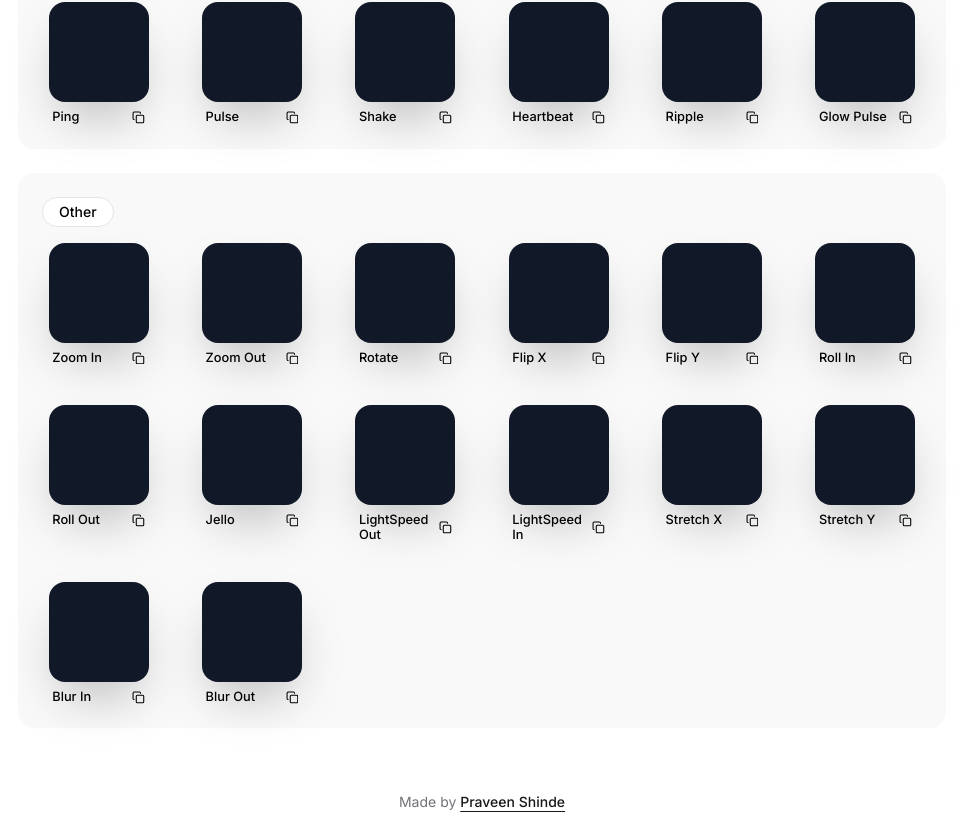
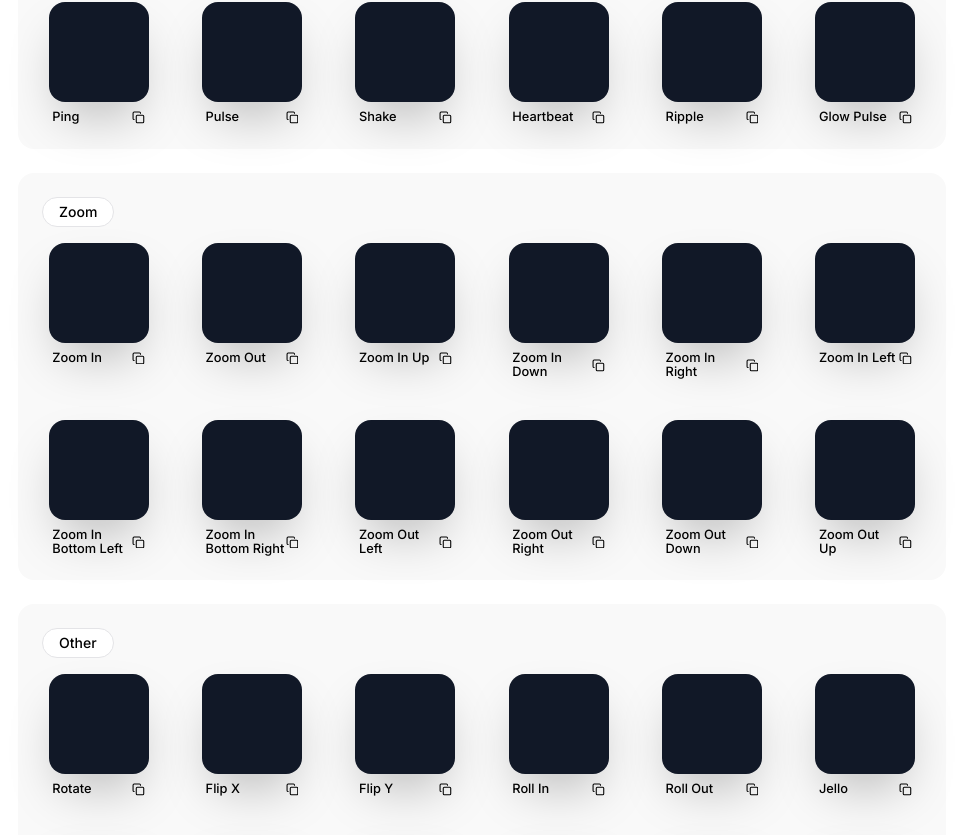
Before and after one commit to PraveenShinde3/tailwind-animations, a Next.js app: page / in a window 1280 px wide. Shown: the part 2237-3072 px from the top of the page, without its empty margins (158-1121 px from the left). Built offline with nearby package versions, Linux system fonts and the light colour scheme.

Commit message:
feat: add zoom in and zoom out animations

```diff
--- a/src/components/Card.js
+++ b/src/components/Card.js
@@ -1,13 +1,89 @@
 "use client";
 import React from "react";
 import { LuCopy } from "react-icons/lu";
-// import { animationVariants } from "@/utils/data";
 import { useToast } from "@/hooks/use-toast";
 import useSettingsStore from "@/utils/store";
 
 const Card = ({ id, animation, name }) => {
   const { settings } = useSettingsStore();
-  const animationVariants = {
+  const { toast } = useToast();
+
+  const animations = {
+    "animate-fadeIn": "animate-fadeIn",
+    "animate-fadeOut": "animate-fadeOut",
+    "animate-fadeUp": "animate-fadeUp",
+    "animate-fadeDown": "animate-fadeDown",
+    "animate-fadeLeft": "animate-fadeLeft",
+    "animate-fadeRight": "animate-fadeRight",
+    "animate-slideUp": "animate-slideUp",
+    "animate-slideDown": "animate-slideDown",
+    "animate-slideLeft": "animate-slideLeft",
+    "animate-slideRight": "animate-slideRight",
+    "animate-slideIn": "animate-slideIn",
+    "animate-slideOut": "animate-slideOut",
+    "animate-rotate": "animate-rotate",
+    "animate-scaleUp": "animate-scaleUp",
+    "animate-scaleDown": "animate-scaleDown",
+    "animate-scaleLeft": "animate-scaleLeft",
+    "animate-scaleRight": "animate-scaleRight",
+    "animate-scaleIn": "animate-scaleIn",
+    "animate-scaleOut": "animate-scaleOut",
+    "animate-scaleUpDown": "animate-scaleUpDown",
+    "animate-scaleBounce": "animate-scaleBounce",
+    "animate-bounce": "animate-bounce",
+    "animate-bounceIn": "animate-bounceIn",
+    "animate-bounceOut": "animate-bounceOut",
+    "animate-bounceRight": "animate-bounceRight",
+    "animate-bounceLeft": "animate-bounceLeft",
+    "animate-bounceUp": "animate-bounceUp",
+    "animate-bounceDown": "animate-bounceDown",
+    "animate-zoomIn": "animate-zoomIn 0.5s ease-out",
+    "animate-zoomOut": "animate-zoomOut 0.5s ease-out",
+    "animate-pulse": "animate-pulse 1.5s infinite",
+    "animate-rotate": "animate-rotate 1s linear infinite",
+    "animate-shake": "animate-shake 0.5s ease-in-out",
+    "animate-ping": "animate-ping",
+    "animate-heartbeat": "animate-heartbeat",
+    "animate-flipX": "animate-flipX",
+    "animate-flipY": "animate-flipY",
+    "animate-rollIn": "animate-rollIn",
+    "animate-rollOut": "animate-rollOut",
+    "animate-wobble": "animate-wobble",
+    "animate-jello": "animate-jello",
+    "animate-lightSpeedIn": "animate-lightSpeedIn",
+    "animate-lightSpeedOut": "animate-lightSpeedOut",
+    "animate-spinClockwise": "animate-spinClockwise",
+    "animate-spinCounterClockwise": "animate-spinCounterClockwise",
+    "animate-spinFast": "animate-spinFast",
+    "animate-spinSlow": "animate-spinSlow",
+    "animate-spinBounce": "animate-spinBounce",
+    "animate-spinZigzag": "animate-spinZigzag",
+    "animate-ripple": "animate-ripple",
+    "animate-stretchX": "animate-stretchX",
+    "animate-stretchY": "animate-stretchY",
+    "animate-pendulum": "animate-pendulum",
+    "animate-swingRotate": "animate-swingRotate",
+    "animate-blurIn": "animate-blurIn",
+    "animate-blurOut": "animate-blurOut",
+    "animate-glowPulse": "animate-glowPulse",
+    "animate-glow": "animate-glow",
+    "animate-diagonalSwing": "animate-diagonalSwing",
+    "animate-swingBounce": "animate-swingBounce",
+    "animate-zoomInUp": "animate-zoomInUp",
+    "animate-zoomInDown": "animate-zoomInDown",
+    "animate-zoomInBottomRight": "animate-zoomInBottomRight",
+    "animate-zoomInBottomLeft": "animate-zoomInBottomLeft",
+    "animate-zoomInTopRight": "animate-zoomInTopRight",
+    "animate-zoomInTopLeft": "animate-zoomInTopLeft",
+    "animate-zoomInDown": "animate-zoomInDown",
+    "animate-zoomInRight": "animate-zoomInRight",
+    "animate-zoomInLeft": "animate-zoomInLeft",
+    "animate-zoomOutLeft": "animate-zoomOutLeft",
+    "animate-zoomOutRight": "animate-zoomOutRight",
+    "animate-zoomOutUp": "animate-zoomOutUp",
+    "animate-zoomOutDown": "animate-zoomOutDown",
+  };
+  const hoverAnimations = {
     "animate-fadeIn": "hover:animate-fadeIn",
     "animate-fadeOut": "hover:animate-fadeOut",
     "animate-fadeUp": "hover:animate-fadeUp",
@@ -68,72 +144,21 @@ const Card = ({ id, animation, name }) => {
     "animate-glow": "hover:animate-glow",
     "animate-diagonalSwing": "hover:animate-diagonalSwing",
     "animate-swingBounce": "hover:animate-swingBounce",
+    "animate-zoomInUp": "hover:animate-zoomInUp",
+    "animate-zoomInDown": "hover:animate-zoomInDown",
+    "animate-zoomInBottomRight": "hover:animate-zoomInBottomRight",
+    "animate-zoomInBottomLeft": "hover:animate-zoomInBottomLeft",
+    "animate-zoomInTopRight": "hover:animate-zoomInTopRight",
+    "animate-zoomInTopLeft": "hover:animate-zoomInTopLeft",
+    "animate-zoomInDown": "hover:animate-zoomInDown",
+    "animate-zoomInRight": "hover:animate-zoomInRight",
+    "animate-zoomInLeft": "hover:animate-zoomInLeft",
+    "animate-zoomOutLeft": "hover:animate-zoomOutLeft",
+    "animate-zoomOutRight": "hover:animate-zoomOutRight",
+    "animate-zoomOutDown": "hover:animate-zoomOutDown",
+    "animate-zoomOutUp": "hover:animate-zoomOutUp",
   };
 
-  const showAnimations = {
-    "animate-fadeIn": "animate-fadeIn",
-    "animate-fadeOut": "animate-fadeOut",
-    "animate-fadeUp": "animate-fadeUp",
-    "animate-fadeDown": "animate-fadeDown",
-    "animate-fadeLeft": "animate-fadeLeft",
-    "animate-fadeRight": "animate-fadeRight",
-    "animate-slideUp": "animate-slideUp",
-    "animate-slideDown": "animate-slideDown",
-    "animate-slideLeft": "animate-slideLeft",
-    "animate-slideRight": "animate-slideRight",
-    "animate-slideIn": "animate-slideIn",
-    "animate-slideOut": "animate-slideOut",
-    "animate-rotate": "animate-rotate",
-    "animate-scaleUp": "animate-scaleUp",
-    "animate-scaleDown": "animate-scaleDown",
-    "animate-scaleLeft": "animate-scaleLeft",
-    "animate-scaleRight": "animate-scaleRight",
-    "animate-scaleIn": "animate-scaleIn",
-    "animate-scaleOut": "animate-scaleOut",
-    "animate-scaleUpDown": "animate-scaleUpDown",
-    "animate-scaleBounce": "animate-scaleBounce",
-    "animate-bounce": "animate-bounce",
-    "animate-bounceIn": "animate-bounceIn",
-    "animate-bounceOut": "animate-bounceOut",
-    "animate-bounceRight": "animate-bounceRight",
-    "animate-bounceLeft": "animate-bounceLeft",
-    "animate-bounceUp": "animate-bounceUp",
-    "animate-bounceDown": "animate-bounceDown",
-    "animate-zoomIn": "animate-zoomIn 0.5s ease-out",
-    "animate-zoomOut": "animate-zoomOut 0.5s ease-out",
-    "animate-pulse": "animate-pulse 1.5s infinite",
-    "animate-rotate": "animate-rotate 1s linear infinite",
-    "animate-shake": "animate-shake 0.5s ease-in-out",
-    "animate-ping": "animate-ping",
-    "animate-heartbeat": "animate-heartbeat",
-    "animate-flipX": "animate-flipX",
-    "animate-flipY": "animate-flipY",
-    "animate-rollIn": "animate-rollIn",
-    "animate-rollOut": "animate-rollOut",
-    "animate-wobble": "animate-wobble",
-    "animate-jello": "animate-jello",
-    "animate-lightSpeedIn": "animate-lightSpeedIn",
-    "animate-lightSpeedOut": "animate-lightSpeedOut",
-    "animate-spinClockwise": "animate-spinClockwise",
-    "animate-spinCounterClockwise": "animate-spinCounterClockwise",
-    "animate-spinFast": "animate-spinFast",
-    "animate-spinSlow": "animate-spinSlow",
-    "animate-spinBounce": "animate-spinBounce",
-    "animate-spinZigzag": "animate-spinZigzag",
-    "animate-ripple": "animate-ripple",
-    "animate-stretchX": "animate-stretchX",
-    "animate-stretchY": "animate-stretchY",
-    "animate-pendulum": "animate-pendulum",
-    "animate-swingRotate": "animate-swingRotate",
-    "animate-blurIn": "animate-blurIn",
-    "animate-blurOut": "animate-blurOut",
-    "animate-glowPulse": "animate-glowPulse",
-    "animate-glow": "animate-glow",
-    "animate-diagonalSwing": "animate-diagonalSwing",
-    "animate-swingBounce": "animate-swingBounce",
-  };
-
-  const { toast } = useToast();
   const handleCopy = (code) => {
     navigator.clipboard.writeText(code).then(() => {
       toast({
@@ -142,6 +167,11 @@ const Card = ({ id, animation, name }) => {
       });
     });
   };
+
+  // Dynamically handle hover animations
+  const animationClass = settings.isEnabled
+    ? animations[animation]
+    : hoverAnimations[animation];
 
   return (
     <div className="flex flex-col w-fit items-center space-y-2">
@@ -156,11 +186,9 @@ const Card = ({ id, animation, name }) => {
           animationDelay: `${settings.delay}ms`,
           animationTimingFunction: settings.timingFunction,
         }}
-        className={` w-[100px] h-[100px] rounded-2xl shadow-[rgba(0,_0,_0,_0.25)_0px_25px_50px_-12px] bg-gray-900 ${
-          settings.isEnabled
-            ? showAnimations[animation]
-            : animationVariants[animation]
-        } transform transition duration-500`}
+        className={`w-[100px] h-[100px] rounded-2xl shadow-[rgba(0,_0,_0,_0.25)_0px_25px_50px_-12px] bg-gray-900 transform transition duration-500 ${
+          animationClass // Hover animation
+        }`}
       ></div>
       <div className="text-[0.8rem] font-medium flex px-1 justify-between w-full items-center">
         <p className="text-wrap z-20 w-[80px] leading-[0.9rem]">{name}</p>
--- a/src/components/CardHolder.js
+++ b/src/components/CardHolder.js
@@ -54,6 +54,10 @@ const CardHolder = () => {
     (animation) => animation.animation === "Reaction"
   );
 
+  const zoomAnimations = animationData.filter(
+    (animation) => animation.animation === "Zoom"
+  );
+
   const otherAnimations = animationData.filter(
     (animation) => animation.animation === "Other"
   );
@@ -69,6 +73,7 @@ const CardHolder = () => {
         <CardWrapper name="Swing" data={swingAnimations} />
         <CardWrapper name="Spin" data={spinAnimations} />
         <CardWrapper name="Reaction" data={reactionAnimations} />
+        <CardWrapper name="Zoom" data={zoomAnimations} />
         <CardWrapper name="Other" data={otherAnimations} />
       </div>
     </>
--- a/src/utils/data.js
+++ b/src/utils/data.js
@@ -70,18 +70,6 @@ const animationData = [
     name: "Bounce Right",
     animation: "Bounce",
     className: "animate-bounceRight",
-  },
-  {
-    id: 13,
-    name: "In",
-    animation: "Zoom",
-    className: "animate-zoomIn",
-  },
-  {
-    id: 14,
-    name: "Out",
-    animation: "Zoom",
-    className: "animate-zoomOut",
   },
   {
     id: 16,
@@ -176,13 +164,13 @@ const animationData = [
   {
     id: 32,
     name: "Zoom In",
-    animation: "Other",
+    animation: "Zoom",
     className: "animate-zoomIn",
   },
   {
     id: 33,
     name: "Zoom Out",
-    animation: "Other",
+    animation: "Zoom",
     className: "animate-zoomOut",
   },
   {
@@ -339,6 +327,66 @@ const animationData = [
     animation: "Swing",
     className: "animate-swingBounce",
   },
+  {
+    id: 63,
+    name: "Zoom In Up",
+    animation: "Zoom",
+    className: "animate-zoomInUp",
+  },
+  {
+    id: 64,
+    name: "Zoom In Down",
+    animation: "Zoom",
+    className: "animate-zoomInDown",
+  },
+  {
+    id: 65,
+    name: "Zoom In Right",
+    animation: "Zoom",
+    className: "animate-zoomInRight",
+  },
+  {
+    id: 66,
+    name: "Zoom In Left",
+    animation: "Zoom",
+    className: "animate-zoomInLeft",
+  },
+  {
+    id: 67,
+    name: "Zoom In Bottom Left",
+    animation: "Zoom",
+    className: "animate-zoomInBottomLeft",
+  },
+  {
+    id: 68,
+    name: "Zoom In Bottom Right",
+    animation: "Zoom",
+    className: "animate-zoomInBottomRight",
+  },
+  {
+    id: 69,
+    name: "Zoom Out Left",
+    animation: "Zoom",
+    className: "animate-zoomOutLeft",
+  },
+  {
+    id: 70,
+    name: "Zoom Out Right",
+    animation: "Zoom",
+    className: "animate-zoomOutRight",
+  },
+  {
+    id: 71,
+    name: "Zoom Out Down",
+    animation: "Zoom",
+    className: "animate-zoomOutDown",
+  },
+  {
+    id: 72,
+    name: "Zoom Out Up",
+    animation: "Zoom",
+    className: "animate-zoomOutUp",
+  },
 ];
 
 const animationVariants = {
@@ -428,6 +476,14 @@ const themeData = `theme: {
         bounceDown: "bounceDown 0.5s ease-in-out",
         zoomIn: "zoomIn 0.5s ease-out",
         zoomOut: "zoomOut 0.5s ease-out",
+        zoomInUp: "zoomInUp 0.5s",
+        zoomInDown: "zoomInDown 0.5s",
+        zoomInLeft: "zoomInLeft 0.5s",
+        zoomInRight: "zoomInRight 0.5s",
+        zoomInBottomRight: "zoomInBottomRight 0.5s",
+        zoomInBottomLeft:"zoomInBottonLeft 0.5s",
+        zoomInTopLeft: "zoomInTopLeft 0.5s",
+        zoomInTopRight: "zoomInTopRight 0.5s",
         pulse: "pulse 1.5s infinite",
         rotate: "rotate 1s linear infinite",
         ping: "ping 1s cubic-bezier(0, 0, 0.2, 1) infinite",
@@ -716,10 +772,6 @@ const themeData = `theme: {
           "100%": { transform: "rotate(0deg)" },
         },
       },
-      colors: {
-        background: "var(--background)",
-        foreground: "var(--foreground)",
-      },
     },
   }`;
 
--- a/tailwind.config.js
+++ b/tailwind.config.js
@@ -5,6 +5,14 @@ module.exports = {
     "./src/pages/**/*.{js,ts,jsx,tsx,mdx}",
     "./src/components/**/*.{js,ts,jsx,tsx,mdx}",
     "./src/app/**/*.{js,ts,jsx,tsx,mdx}",
+  ],
+  safelist: [
+    {
+      pattern: /hover:animate-.*/, // Allow all hover:animate- classes
+    },
+    {
+      pattern: /animate-.*/, // Allow all animate- classes
+    },
   ],
   theme: {
     extend: {
@@ -29,7 +37,19 @@ module.exports = {
         bounceUp: "bounceUp 0.5s infinite",
         bounceDown: "bounceDown 0.5s infinite",
         zoomIn: "zoomIn 0.5s infinite",
-        zoomOut: "zoomOut 0.5s infinite",
+        zoomInBottomRight: "zoomInBottomRight 1s infinite",
+        zoomInBottomLeft: "zoomInBottomLeft 1s infinite",
+        zoomInTopRight: "zoomInTopRight 1s infinite",
+        zoomInTopLeft: "zoomInTopLeft 1s infinite",
+        zoomInDown: "zoomInDown 1s infinite",
+        zoomInRight: "zoomInRight 1s infinite",
+        zoomInLeft: "zoomInLeft 1s infinite",
+        zoomInUp: "zoomInUp 1s infinite",
+        zoomOut: "zoomOut 1s infinite",
+        zoomOutLeft: "zoom-out-left 1s infinite",
+        zoomOutRight: "zoom-out-right 1s infinite",
+        zoomOutUp: "zoom-out-up 1s infinite",
+        zoomOutDown: "zoom-out-down 1s infinite",
         pulse: "pulse 1.5s infinite",
         rotate: "rotate 1s linear infinite",
         ping: "ping 1s cubic-bezier(0, 0, 0.2, 1) infinite",
@@ -46,8 +66,8 @@ module.exports = {
         scaleBounce: "scaleBounce 0.8s infinite infinite",
         flipX: "flipX 1s infinite",
         flipY: "flipY 1s infinite",
-        rollIn: "rollIn 1s ease-out",
-        rollOut: "rollOut 1s ease-in",
+        rollIn: "rollIn 1s ease-out infinite",
+        rollOut: "rollOut 1s ease-in infinite",
         wobble: "wobble 1s infinite",
         jello: "jello 1s infinite",
         lightSpeedIn: "lightSpeedIn 1s infinite",
@@ -255,12 +275,180 @@ module.exports = {
             transform: "scale(1)",
           },
         },
+        zoomInUp: {
+          "0%": {
+            opacity: 0,
+            transform: "scale3d(0.3, 0.3, 0.3) translate3d(0, 100%, 0)",
+          },
+          "80%": {
+            opacity: 0.8,
+            transform: "scale3d(1.1, 1.1, 1.1)",
+          },
+          "100%": {
+            opacity: 1,
+            transform: "translate3d(0, 0%, 0)",
+          },
+        },
+        zoomInDown: {
+          "0%": {
+            opacity: 0,
+            transform: "scale3d(0.3, 0.3, 0.3) translate3d(0, -100%, 0)",
+          },
+          "80%": {
+            opacity: 0.8,
+            transform: "scale3d(1.1, 1.1, 1.1)",
+          },
+          "100%": {
+            opacity: 1,
+            transform: "translate3d(0, 0%, 0)",
+          },
+        },
+        zoomInRight: {
+          "0%": {
+            opacity: 0,
+            transform: "scale3d(0.3, 0.3, 0.3) translate3d(-100%, 0, 0)",
+          },
+          "80%": {
+            opacity: 0.8,
+            transform: "scale3d(1.1, 1.1, 1.1)",
+          },
+          "100%": {
+            opacity: 1,
+            transform: "translate3d(0, 0%, 0)",
+          },
+        },
+        zoomInLeft: {
+          "0%": {
+            opacity: 0,
+            transform: "scale3d(0.3, 0.3, 0.3) translate3d(100%, 0, 0)",
+          },
+          "80%": {
+            opacity: 0.8,
+            transform: "scale3d(1.1, 1.1, 1.1)",
+          },
+          "100%": {
+            opacity: 1,
+            transform: "translate3d(0, 0%, 0)",
+          },
+        },
+        zoomInBottomRight: {
+          "0%": {
+            opacity: 0,
+            transform: "scale3d(0.3, 0.3, 0.3) translate3d(100%, 100%, 0)",
+          },
+          "80%": {
+            opacity: 0.8,
+            transform: "scale3d(1.1, 1.1, 1.1)",
+          },
+          "100%": {
+            opacity: 1,
+            transform: "translate3d(0, 0%, 0)",
+          },
+        },
+        zoomInTopRight: {
+          "0%": {
+            opacity: 0,
+            transform: "scale3d(0.3, 0.3, 0.3) translate3d(100%, -100%, 0)",
+          },
+          "80%": {
+            opacity: 0.8,
+            transform: "scale3d(1.1, 1.1, 1.1)",
+          },
+          "100%": {
+            opacity: 1,
+            transform: "translate3d(0, 0%, 0)",
+          },
+        },
+        zoomInTopLeft: {
+          "0%": {
+            opacity: 0,
+            transform: "scale3d(0.3, 0.3, 0.3) translate3d(-100%, -100%, 0)",
+          },
+          "80%": {
+            opacity: 0.8,
+            transform: "scale3d(1.1, 1.1, 1.1)",
+          },
+          "100%": {
+            opacity: 1,
+            transform: "translate3d(0, 0%, 0)",
+          },
+        },
+        zoomInBottomLeft: {
+          "0%": {
+            opacity: 0,
+            transform: "scale3d(0.3, 0.3, 0.3) translate3d(-100%, 100%, 0)",
+          },
+          "80%": {
+            opacity: 0.8,
+            transform: "scale3d(1.1, 1.1, 1.1)",
+          },
+          "100%": {
+            opacity: 1,
+            transform: "translate3d(0, 0%, 0)",
+          },
+        },
         zoomOut: {
           from: {
             transform: "scale(1)",
           },
           to: {
             transform: "scale(0)",
+          },
+        },
+        "zoom-out-down": {
+          "0%": {
+            opacity: 1,
+            transform: "translate3d(0, 0%, 0)",
+          },
+          "15%": {
+            opacity: 0.8,
+            transform: "scale3d(1.1, 1.1, 1.1)",
+          },
+          "100%": {
+            opacity: 0,
+            transform: "scale3d(0.3, 0.3, 0.3) translate3d(0, 100%, 0)",
+          },
+        },
+        "zoom-out-up": {
+          "0%": {
+            opacity: 1,
+            transform: "translate3d(0, 0%, 0)",
+          },
+          "15%": {
+            opacity: 0.8,
+            transform: "scale3d(1.1, 1.1, 1.1)",
+          },
+          "100%": {
+            opacity: 0,
+            transform: "scale3d(0.3, 0.3, 0.3) translate3d(0, -100%, 0)",
+          },
+        },
+        "zoom-out-left": {
+          "0%": {
+            opacity: 1,
+            transform: "translate3d(0, 0%, 0)",
+          },
+          "15%": {
+            opacity: 0.8,
+            transform: "scale3d(1.1, 1.1, 1.1)",
+          },
+          "100%": {
+            opacity: 0,
+            transform: "scale3d(0.3, 0.3, 0.3) translate3d(-100%, 0%, 0)",
+          },
+        },
+        "zoom-out-right": {
+          "0%": {
+            opacity: 1,
+            transform: "translate3d(0, 0%, 0)",
+          },
+          "15%": {
+            opacity: 0.8,
+            transform: "scale3d(1.1, 1.1, 1.1)",
+          },
+          "100%": {
+            opacity: 0,
+            transform: "scale3d(0.3, 0.3, 0.3) translate3d(100%, 0%, 0)",
           },
         },
         pulse: {
```
